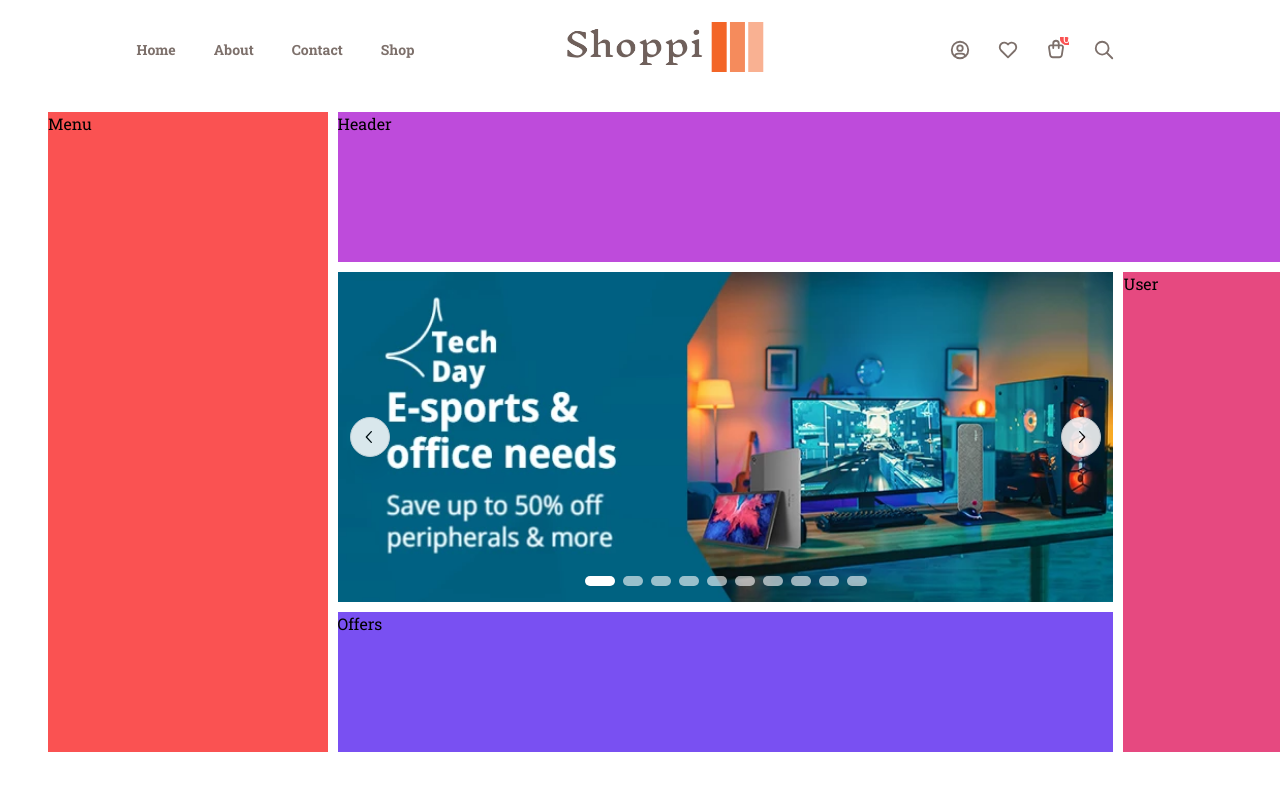
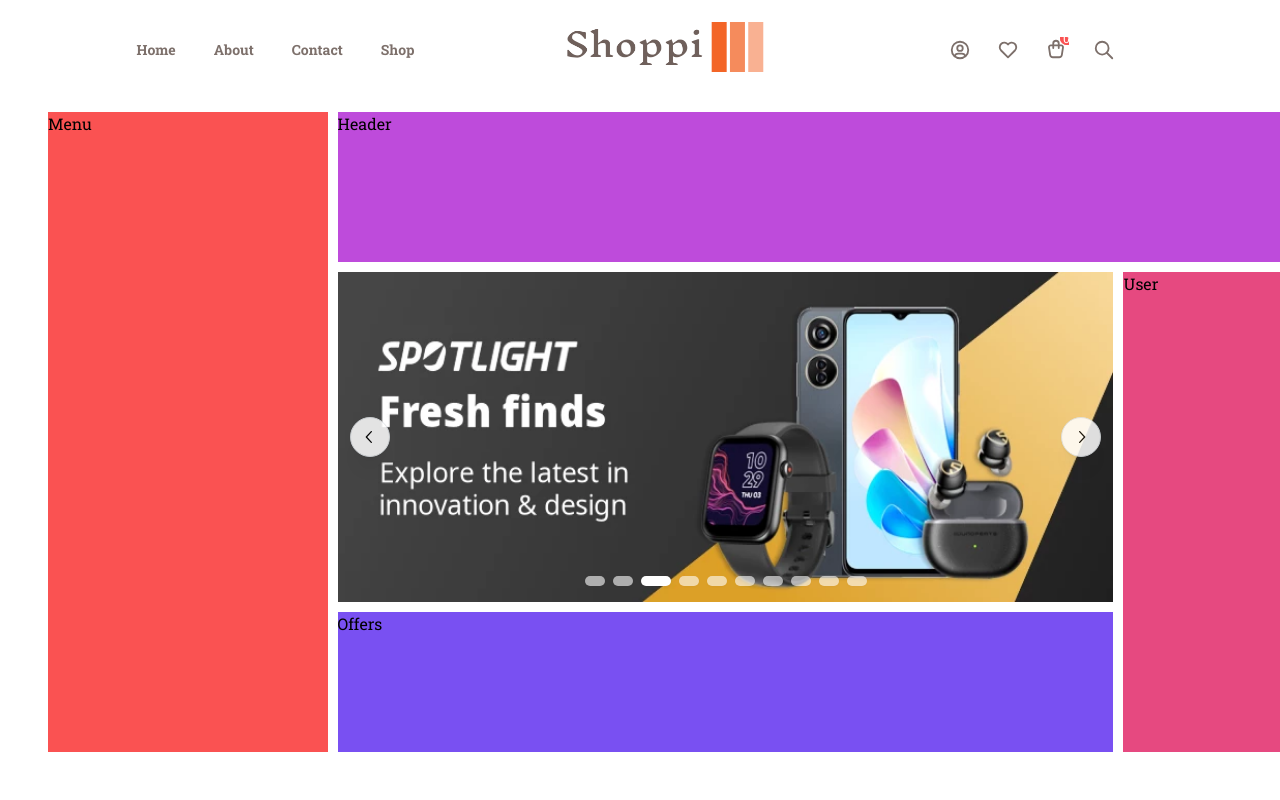
Before and after one commit to EmreeOzturk/e-commerce-nextjs, a Next.js app: page / in a window 1280 px wide. Shown: the top 800 px of the page. Built offline with nearby package versions, Linux system fonts and the light colour scheme; no server answers.

Commit message:
Add autoplay functionality to HomeSwiper component

```diff
--- a/components/home/HomeSwiper.tsx
+++ b/components/home/HomeSwiper.tsx
@@ -1,9 +1,13 @@
 "use client"
 import { Carousel, CarouselSlide } from '@mantine/carousel';
+import Autoplay from 'embla-carousel-autoplay';
 import Image from 'next/image';
+import { useRef } from 'react';
 const HomeSwiper = () => {
+    const autoplay = useRef(Autoplay({ delay: 2000 }));
+
     return (
-        <Carousel withIndicators w="100%" h="330px" controlSize="40px" c="white"
+        <Carousel plugins={[autoplay.current]} loop withIndicators w="100%" h="100%" pos="relative" controlSize="40px" c="white"
             styles={{
                 control: {
                     backgroundColor: 'rgb(255, 255, 255)',
@@ -24,6 +28,7 @@ const HomeSwiper = () => {
                             src={`/home-swiper/${index + 1}.jpg`}
                             alt="Random Image"
                             fill
+
                         />
                     </CarouselSlide>
                 ))
```
